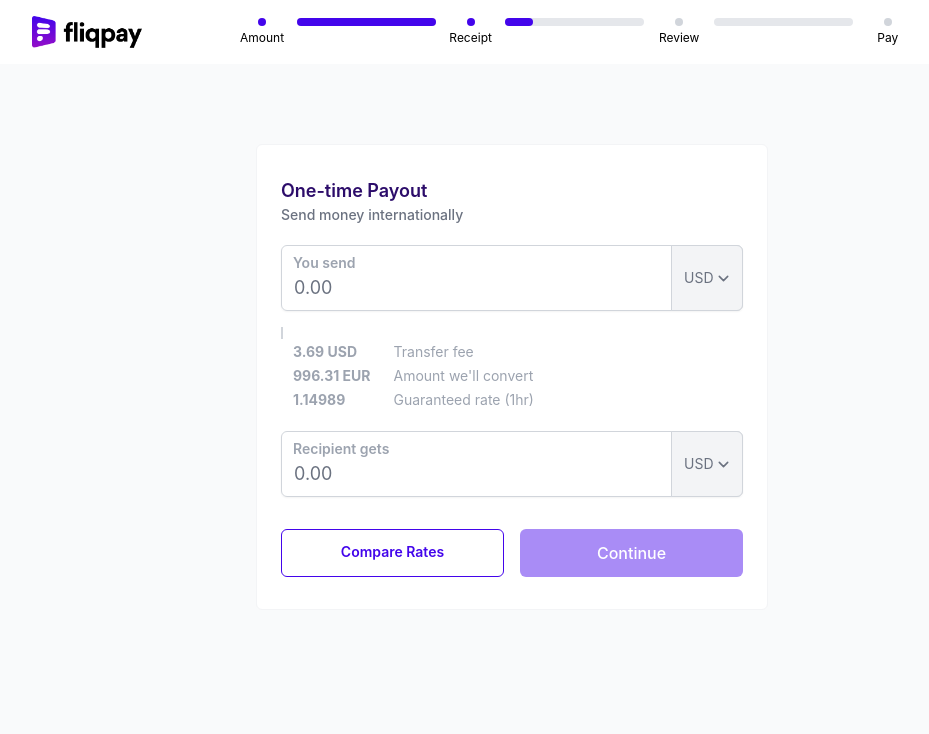
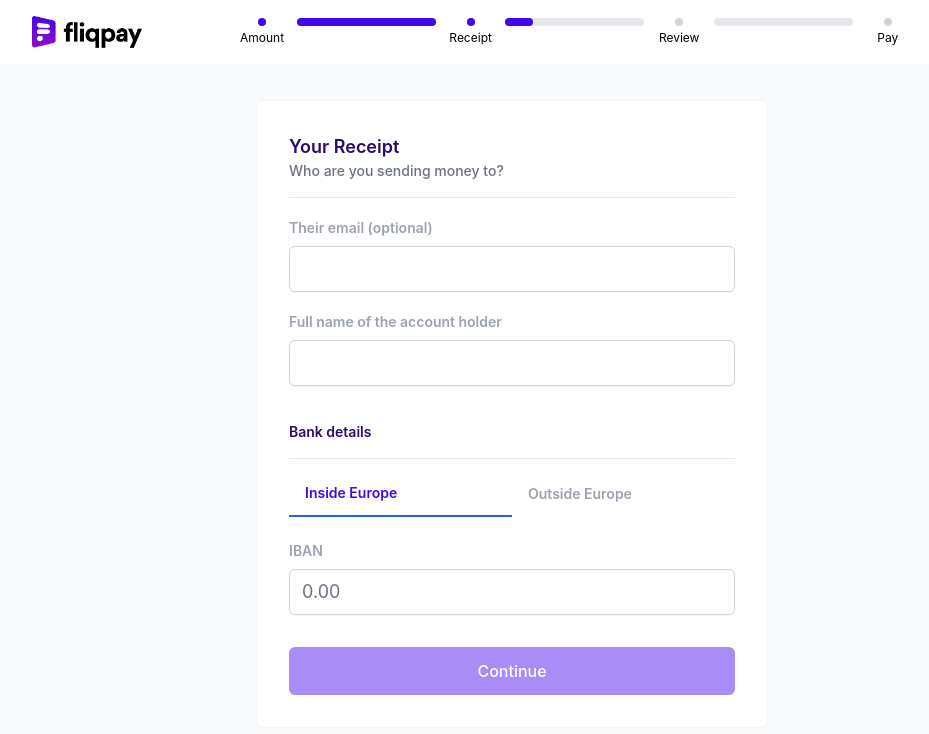
Before and after one commit to Olatade/fliq-payout, a React (Create React App) app: page /receipt in a window 1280 px wide. Shown: the top 734 px of the page, without its empty margins (128-1057 px from the left). Built offline with nearby package versions, Linux system fonts and the light colour scheme.

Commit message:
Normalize styles to index.css and App.css

```diff
--- a/package.json
+++ b/package.json
@@ -12,11 +12,16 @@
     "@types/node": "^12.20.13",
     "@types/react": "^17.0.8",
     "@types/react-dom": "^17.0.5",
+    "@types/react-router": "^5.1.14",
+    "@types/react-router-dom": "^5.1.7",
     "alpinejs": "^2.8.2",
     "formik": "^2.2.8",
+    "i": "^0.3.6",
+    "npm": "^7.16.0",
     "react": "^17.0.2",
     "react-circle-flags": "0.0.14",
     "react-dom": "^17.0.2",
+    "react-router-dom": "^5.2.0",
     "react-scripts": "4.0.3",
     "typescript": "^4.3.2",
     "web-vitals": "^1.1.2",
--- a/src/App.tsx
+++ b/src/App.tsx
@@ -1,27 +1,42 @@
-import React from 'react';
-import logo from './assets/img/fliqpay-logo.png';
 import './styles/App.css';
+import Nav from './components/Nav';
 import FormPayoutAmount from './components/form-payout-amount';
 import FormPayoutReceipt from './components/form-payout-receipt';
 import PayoutReview from './components/payout-review';
-import PayoutProgress from './components/Payout-progress';
+
+
+import { BrowserRouter as Router, Route, Switch} from 'react-router-dom';
 
 
 function App() {
   return (
-    <div className="App">
-
-      <header className="nav">
-        <img src={logo} className="nav__logo" alt="logo" />
-        <PayoutProgress/>
-      </header>
-
-      <div className="body">
-        <FormPayoutAmount/>
-      </div>
-
-    </div>
+    <Router>
+      <Nav/>
+      <Switch>
+        <Route path="/" exact component={FormPayoutAmount}></Route>
+        <Route path="/receipt" exact component={FormPayoutReceipt}></Route>
+        <Route path="/review" exact component={PayoutReview}></Route>
+      </Switch>
+    </Router>
   );
 }
 
+
+// function App() {
+//   return (
+//     <div className="App">
+
+//       <header className="nav">
+//         <img src={logo} className="nav__logo" alt="logo" />
+//         <PayoutProgress/>
+//       </header>
+
+//       <div className="body">
+//         <FormPayoutAmount/>
+//       </div>
+
+//     </div>
+//   );
+// }
+
 export default App;
--- /dev/null
+++ b/src/components/Nav.tsx
@@ -0,0 +1,17 @@
+import logo from '../assets/img/fliqpay-logo.png';
+import PayoutProgress from './Payout-progress';
+
+
+function Nav() {
+  return (
+    <header className="nav">
+      <img src={logo} className="nav__logo" alt="logo" />
+        <PayoutProgress/>
+    </header>
+  );
+}
+
+
+
+
+export default Nav;
--- a/src/components/form-payout-amount.tsx
+++ b/src/components/form-payout-amount.tsx
@@ -1,7 +1,7 @@
-import '../styles/FormPayoutAmount.css';
 import React from 'react';
-import '../styles/App.css';
+// import '../styles/FormPayoutAmount.css';
  import { Formik, Form, Field, ErrorMessage } from 'formik';
+ import { Link } from 'react-router-dom';
  import * as Yup from "yup";
  import { CircleFlag } from 'react-circle-flags';
  import currencies from '../data/currencies';
@@ -13,7 +13,7 @@ function FormPayoutAmount() {
     var doc = parser.parseFromString(str, 'text/html');
     return doc.body;
   };
-  const required = stringToHTML(`<p className=".pay-input__error-message">Required</p>`)
+  const required = stringToHTML(`<p className=".form-group__error-message">Required</p>`)
 
   return (
     <Formik
@@ -34,27 +34,27 @@ function FormPayoutAmount() {
         }, 400);
       }}
     >
-      <Form className="form">
-        <div className="form-head">
-          <p className="form-head__main">One-time Payout</p>
-          <p className="form-head__sub">Send money internationally</p>
+      <Form className="card">
+        <div className="card-head">
+          <p className="card-head__main">One-time Payout</p>
+          <p className="card-head__sub">Send money internationally</p>
         </div>
 
         {/* You send */}
         <div>
-          <div className="pay-input">
-            <label className="pay-input__label"  htmlFor="youSend">You send</label>
-            <Field className="pay-input__price" name="youSend" type="text" placeholder="0.00" />
-            <div className="pay-input__currency">
+          <div className="form-group inner-label">
+            <label className="form-group__label"  htmlFor="youSend">You send</label>
+            <Field className="form-group__input" name="youSend" type="text" placeholder="0.00" />
+            <div className="select-group">
               <label className="sr-only" htmlFor="sendCurrency">Currency</label>
-              <Field className="pay-input__currency--select" name="sendCurrency" as="select">
+              <Field className="form-group__select" name="sendCurrency" as="select">
                 {currencies.map((currency) => (
                   <option value={currency} key={currency}>{currency}</option>
                 ))}
               </Field>
             </div>
           </div>
-          <ErrorMessage render={msg => <div className="pay-input__error-message">{msg}</div>} name="youSend" />
+          <ErrorMessage render={msg => <div className="form-group__error-message">{msg}</div>} name="youSend" />
         </div>
 
         <div className="Fee">
@@ -69,24 +69,24 @@ function FormPayoutAmount() {
 
         {/* Recepient gets */}
         <div>
-          <div className="pay-input">
-            <label className="pay-input__label"  htmlFor="recipientGets">Recipient gets </label>
-            <Field className="pay-input__price" name="recipientGets" type="text" placeholder="0.00" />
-            <div className="pay-input__currency">
+          <div className="form-group inner-label">
+            <label className="form-group__label"  htmlFor="recipientGets">Recipient gets </label>
+            <Field className="form-group__input" name="recipientGets" type="text" placeholder="0.00" />
+            <div className="select-group">
               <label className="sr-only" htmlFor="receiveCurrency">Currency</label>
-              <Field className="pay-input__currency--select" name="receiveCurrency" as="select">
+              <Field className="form-group__select" name="receiveCurrency" as="select">
                 {currencies.map((currency) => (
                   <option value={currency} key={currency} >{currency}</option>
                 ))}
               </Field>
             </div>
           </div>
-          <ErrorMessage render={msg => <div className="pay-input__error-message">{msg}</div>} name="recipientGets" />
+          <ErrorMessage render={msg => <div className="form-group__error-message">{msg}</div>} name="recipientGets" />
         </div>
 
-        <div className="pay-input__buttons">
-          <a className="pay-input__buttons--compare" href="/">Compare Rates</a>
-          <button className="pay-input__buttons--continue" type="submit">Continue</button>
+        <div className="grid grid-cols-2 gap-4 mt-4;">
+          <a className="btn-hollow " href="/">Compare Rates</a>
+          <button className="btn-full " type="submit">Continue</button>
         </div>
 
       </Form>
--- a/src/components/form-payout-receipt.tsx
+++ b/src/components/form-payout-receipt.tsx
@@ -1,6 +1,3 @@
-import '../styles/FormPayoutReceipt.css';
-import React from 'react';
-import '../styles/App.css';
 import { Formik, Form, Field, ErrorMessage } from 'formik';
 import * as Yup from "yup";
 import 'alpinejs';
@@ -44,32 +41,32 @@ function FormPayoutReceipt() {
         }, 400);
       }}
     >
-      <Form className="form">
-        <div className="form-head">
-          <p className="form-head__main">Your Receipt</p>
-          <p className="form-head__sub">Who are you sending money to?</p>
+      <Form className="card">
+        <div className="card-head">
+          <p className="card-head__main">Your Receipt</p>
+          <p className="card-head__sub">Who are you sending money to?</p>
         </div>
 
         {/* Email */}
         <div>
-          <div className="pay-input">
-            <label className="pay-input__label" htmlFor="email">Their email (optional)</label>
-            <Field className="pay-input__price" name="email" type="text" placeholder="" />
+          <div className="form-group">
+            <label className="form-group__label" htmlFor="email">Their email (optional)</label>
+            <Field className="form-group__input" name="email" type="text" placeholder="" />
           </div>
-          <ErrorMessage render={msg => <div className="pay-input__error-message">{msg}</div>} name="email" />
+          <ErrorMessage render={msg => <div className="form-group__error-message">{msg}</div>} name="email" />
         </div>
 
         {/* Full name */}
         <div>
-          <div className="pay-input">
-            <label className="pay-input__label" htmlFor="fullName">Full name of the account holder</label>
-            <Field className="pay-input__price" name="fullName" type="text" placeholder="" />
+          <div className="form-group">
+            <label className="form-group__label" htmlFor="fullName">Full name of the account holder</label>
+            <Field className="form-group__input" name="fullName" type="text" placeholder="" />
           </div>
-          <ErrorMessage render={msg => <div className="pay-input__error-message">{msg}</div>} name="fullName" />
+          <ErrorMessage render={msg => <div className="form-group__error-message">{msg}</div>} name="fullName" />
         </div>
 
-        <div className="form-subheading ">
-          <p className="form-subheading__main">Bank details</p>
+        <div className="card-subheading ">
+          <p className="card-subheading__main">Bank details</p>
         </div>
 
 
@@ -90,11 +87,11 @@ function FormPayoutReceipt() {
 
               {/* IBAN */}
               <div>
-                <div className="pay-input">
-                  <label className="pay-input__label" htmlFor="iban">IBAN</label>
-                  <Field className="pay-input__price" name="iban" type="text" placeholder="0.00" />
+                <div className="form-group">
+                  <label className="form-group__label" htmlFor="iban">IBAN</label>
+                  <Field className="form-group__input" name="iban" type="text" placeholder="0.00" />
                 </div>
-                <ErrorMessage render={msg => <div className="pay-input__error-message">{msg}</div>} name="iban" />
+                <ErrorMessage render={msg => <div className="form-group__error-message">{msg}</div>} name="iban" />
               </div>
             </div>
 
@@ -102,20 +99,20 @@ function FormPayoutReceipt() {
 
               {/* SWIFT */}
               <div>
-                <div className="pay-input">
-                  <label className="pay-input__label" htmlFor="swift">SWIFT / BIC code</label>
-                  <Field className="pay-input__price" name="swift" type="text" placeholder="BUKBGB22" />
+                <div className="form-group">
+                  <label className="form-group__label" htmlFor="swift">SWIFT / BIC code</label>
+                  <Field className="form-group__input" name="swift" type="text" placeholder="BUKBGB22" />
                 </div>
-                <ErrorMessage render={msg => <div className="pay-input__error-message">{msg}</div>} name="swift" />
+                <ErrorMessage render={msg => <div className="form-group__error-message">{msg}</div>} name="swift" />
               </div>
 
               {/* IBAN EUROPE */}
               <div>
-                <div className="pay-input">
-                  <label className="pay-input__label" htmlFor="iban">IBAN</label>
-                  <Field className="pay-input__price" name="iban" type="text" placeholder="0.00" />
+                <div className="form-group">
+                  <label className="form-group__label" htmlFor="iban">IBAN</label>
+                  <Field className="form-group__input" name="iban" type="text" placeholder="0.00" />
                 </div>
-                <ErrorMessage render={msg => <div className="pay-input__error-message">{msg}</div>} name="iban" />
+                <ErrorMessage render={msg => <div className="form-group__error-message">{msg}</div>} name="iban" />
               </div>
 
             </div>
@@ -124,9 +121,8 @@ function FormPayoutReceipt() {
 
 
 
-        <div className="pay-input__buttons">
-          <a className="pay-input__buttons--compare" href="/">Compare Rates</a>
-          <button className="pay-input__buttons--continue" type="submit">Continue</button>
+        <div className="grid mt-4">
+          <button className="btn-full" type="submit">Continue</button>
         </div>
 
       </Form>
--- a/src/components/payout-review.tsx
+++ b/src/components/payout-review.tsx
@@ -1,57 +1,56 @@
-import '../styles/PayoutReview.css';
 import React from 'react';
 import '../styles/App.css';
 
 function PayoutReview () {
 
   return (
-      <div className="form">
-        <div className="form-head">
-          <p className="form-head__main">Review details of your transfer</p>
+      <div className="card">
+        <div className="card-head">
+          <p className="card-head__main">Review details of your transfer</p>
         </div>
 
-        <div className="rows">
-          <p className="row">
-            <span className="row__description">You send</span>
-            <span className="row__unit emphasize">1000 USD</span>
+        <div className="review-rows">
+          <p className="review-row">
+            <span className="review-row__description">You send</span>
+            <span className="review-row__unit emphasize">1000 USD</span>
           </p>
-          <p className="row">
-            <span className="row__description">Total fees (included)</span>
-            <span className="row__unit ">1000 USD</span>
+          <p className="review-row">
+            <span className="review-row__description">Total fees (included)</span>
+            <span className="review-row__unit ">1000 USD</span>
           </p>
-          <p className="row">
-            <span className="row__description">Amount we'll convert</span>
-            <span className="row__unit ">1000 USD</span>
+          <p className="review-row">
+            <span className="review-row__description">Amount we'll convert</span>
+            <span className="review-row__unit ">1000 USD</span>
           </p>
-          <p className="row">
-            <span className="row__description">Guaranted rate</span>
-            <span className="row__unit ">1000 USD</span>
+          <p className="review-row">
+            <span className="review-row__description">Guaranted rate</span>
+            <span className="review-row__unit ">1000 USD</span>
           </p>
-          <p className="row">
-            <span className="row__description">Johnny gets</span>
-            <span className="row__unit emphasize">1,248.63 EUR</span>
+          <p className="review-row">
+            <span className="review-row__description">Johnny gets</span>
+            <span className="review-row__unit emphasize">1,248.63 EUR</span>
           </p>
         </div>
 
-        <div className="form-head">
+        <div className="card-head">
         </div>
 
-        <div className="rows">
-          <p className="row">
-            <span className="row__description">Name</span>
-            <span className="row__unit">Johnny Gbadamosi</span>
+        <div className="review-rows">
+          <p className="review-row">
+            <span className="review-row__description">Name</span>
+            <span className="review-row__unit">Johnny Gbadamosi</span>
           </p>
-          <p className="row">
-            <span className="row__description">Email address</span>
-            <span className="row__unit">johnny.gbadamosi@gmail.com</span>
+          <p className="review-row">
+            <span className="review-row__description">Email address</span>
+            <span className="review-row__unit">johnny.gbadamosi@gmail.com</span>
           </p>
-          <p className="row">
-            <span className="row__description">IBAN / Account number</span>
-            <span className="row__unit">DE898919013902102</span>
+          <p className="review-row">
+            <span className="review-row__description">IBAN / Account number</span>
+            <span className="review-row__unit">DE898919013902102</span>
           </p>
         </div>
 
-        <a className="btn" href="/">Confirm and continue</a>
+        <a className="btn-green mt-4" href="/">Confirm and continue</a>
 
       </div>
 
--- a/src/index.css
+++ b/src/index.css
@@ -11,7 +11,60 @@ body {
   -moz-osx-font-smoothing: grayscale;
 }
 
-code {
-  font-family: source-code-pro, Menlo, Monaco, Consolas, 'Courier New',
-    monospace;
+body{
+  @apply bg-gray-50
 }
+
+/* FORM STYLES */
+
+.form-group{
+  @apply mt-1 relative rounded-md shadow-sm;
+}
+
+.form-group__label{
+  @apply block text-xs font-medium text-gray-400 mb-2
+  /* tablet screens and above */
+  md:font-semibold md:text-sm;
+}
+
+/* form labels that belong inside an input tag */
+.inner-label > .form-group__label{
+  @apply absolute origin-top-left mt-2 pl-3;
+}
+
+.form-group__error-message{
+  @apply text-red-700 text-xs mt-1
+}
+
+.form-group__input{
+  @apply focus:ring-indigo-500 shadow-none focus:border-indigo-500 block w-full pl-3 pr-12 pt-2 sm:text-sm border-gray-300 rounded-md
+  /* tablet screens and above */
+  md:text-lg;
+}
+
+.inner-label > .form-group__input{
+  @apply pt-7
+}
+
+.select-group{
+  @apply absolute inset-y-0 right-0 flex items-center;
+}
+
+.form-group__select{
+  @apply bg-gray-100 border border-t  border-gray-300 focus:ring-indigo-500 focus:border-indigo-500 h-full py-0 pl-3 pr-7 text-gray-500 sm:text-sm rounded-r-md;
+}
+
+
+
+/* BUTTON STYLES */
+.btn-hollow{
+  @apply inline-block align-baseline font-semibold border border-color-primary rounded-md py-3 px-4 font-medium text-center text-sm text-color-primary hover:text-blue-800;
+}
+
+.btn-full{
+  @apply bg-color-primary-light items-center hover:bg-color-primary-light text-center text-white font-medium py-3 px-4  rounded-md focus:outline-none;
+}
+
+.btn-green{
+  @apply bg-green-500 items-center hover:bg-green-600 text-white font-medium py-3 px-4 text-center  rounded-md focus:outline-none;
+}
--- a/src/styles/App.css
+++ b/src/styles/App.css
@@ -1,6 +1,27 @@
 .App{
   @apply min-h-screen;
 }
+
+/* CARD STYLES */
+.card{
+  @apply px-5 py-6 grid auto-rows-max gap-2 border border-gray-100
+  md:gap-4 md:px-8 md:py-8
+}
+
+.card-head{
+  @apply border-b border-gray-200 pb-4
+}
+
+.card-head__main{
+  @apply font-semibold text-sm text-color-primary-dark
+  md:text-lg
+}
+
+.card-head__sub{
+  @apply font-medium text-gray-500 text-xs
+  md:text-sm
+}
+
 
 /* TOP NAVIGATION */
 .nav {
@@ -20,15 +41,17 @@
 }
 
 /* CARD ( container for forms and receipts */
-.form{
-  @apply container mx-auto max-w-lg bg-white self-start rounded-md
+.card{
+  @apply container mx-auto mt-8 mb-8 max-w-lg bg-white self-start rounded-md
+  md:mt-9
+  md:mb-9
 }
 
-.form-subheading{
+.card-subheading{
   @apply mt-5
 }
 
-.form-subheading__main{
+.card-subheading__main{
   @apply font-semibold text-sm text-color-primary-dark border-b border-gray-200 pb-4
   md:text-sm
 }
@@ -69,6 +92,45 @@
   @apply grid gap-y-2
 }
 
-.btn{
-  @apply text-center items-center hover:bg-color-primary-light text-white font-medium py-3 px-4  rounded-md focus:outline-none;
+
+/* FEE ROW */
+.fee__line{
+  @apply border-l-2 border-gray-300 h-3 mt-0 pt-0
 }
+
+.fee__item{
+  @apply pl-3
+}
+
+.fee__unit{
+  @apply text-xs font-bold inline-block w-24 text-gray-400
+  md:text-sm
+}
+
+.fee__description{
+  @apply text-xs font-normal text-gray-400
+  md:text-sm
+}
+
+/* REVIEW  ROW */
+.review-rows{
+  @apply grid gap-y-1
+}
+
+.review-row{
+  @apply flex justify-between py-1
+}
+
+.review-row__unit{
+  @apply text-xs font-semibold inline-block w-24 text-gray-500 text-right
+  md:text-sm inline-block w-max
+}
+.review-row__unit.emphasize{
+  @apply text-gray-500 text-sm
+  md:text-lg
+}
+
+.review-row__description{
+  @apply text-xs font-normal text-gray-400
+  md:text-sm
+}
--- a/src/styles/FormPayoutAmount.css
+++ /dev/null
@@ -1,91 +0,0 @@
-.form{
-  @apply px-5 py-6
-  grid auto-rows-max gap-2
-  border
-  border-gray-100
-
-  md:gap-4
-  md:px-6
-  md:py-8
-}
-
-.form-head__main{
-  @apply font-semibold text-sm text-color-primary-dark
-
-  md:text-lg
-}
-
-.form-head__sub{
-  @apply font-medium text-gray-500 text-xs
-  md:text-sm
-
-
-}
-
-
-.pay-input{
-  @apply mt-1 relative rounded-md shadow-sm;
-}
-
-.pay-input__label{
-  @apply block text-xs font-medium text-gray-400 absolute origin-top-left mt-2 pl-3
-  md:font-semibold
-  md:text-sm
-
-  ;
-}
-
-.pay-input__error-message{
-  @apply text-red-700 text-xs mt-1
-}
-
-.pay-input__price{
-  @apply focus:ring-indigo-500 shadow-none focus:border-indigo-500 block w-full pl-3 pr-12 pt-7 sm:text-sm border-gray-300 rounded-md
-  md:text-lg
-  ;
-}
-
-.pay-input__currency{
-  @apply absolute inset-y-0 right-0 flex items-center;
-}
-
-.pay-input__currency--select{
-  @apply bg-gray-100 border border-t  border-gray-300 focus:ring-indigo-500 focus:border-indigo-500 h-full py-0 pl-3 pr-7 text-gray-500 sm:text-sm rounded-r-md;
-}
-
-.pay-input__buttons{
-  @apply grid grid-cols-2 gap-4 mt-4;
-}
-
-
-.pay-input__buttons--compare{
-  @apply inline-block align-baseline font-semibold border border-color-primary rounded-md py-3 px-4 font-medium text-center text-sm text-color-primary hover:text-blue-800;
-}
-
-.pay-input__buttons--continue{
-  @apply bg-color-primary-light items-center hover:bg-color-primary-light text-white font-medium py-3 px-4  rounded-md focus:outline-none;
-}
-
-
-
-.fee{
-
-}
-
-.fee__line{
-  @apply border-l-2 border-gray-300 h-3 mt-0 pt-0
-}
-
-.fee__item{
-  @apply pl-3
-}
-
-.fee__unit{
-  @apply text-xs font-bold inline-block w-24 text-gray-400
-  md:text-sm
-}
-
-.fee__description{
-  @apply text-xs font-normal text-gray-400
-  md:text-sm
-}
--- a/src/styles/FormPayoutReceipt.css
+++ /dev/null
@@ -1,93 +0,0 @@
-.form{
-  @apply px-5 py-6
-  grid auto-rows-max gap-2
-  border
-  border-gray-100
-
-  md:gap-4
-  md:px-8
-  md:py-8
-}
-
-.form-head{
-  @apply border-b border-gray-200 pb-4
-}
-
-.form-head__main{
-  @apply font-semibold text-sm text-color-primary-dark
-  md:text-lg
-}
-
-.form-head__sub{
-  @apply font-medium text-gray-500 text-xs
-  md:text-sm
-}
-
-
-
-.pay-input{
-  @apply mt-1 relative rounded-md shadow-sm;
-}
-
-.pay-input__label{
-  @apply block text-xs font-medium text-gray-400 mb-2
-  md:font-semibold
-  md:text-sm
-
-  ;
-}
-
-.pay-input__error-message{
-  @apply text-red-700 text-xs mt-1
-}
-
-.pay-input__price{
-  @apply focus:ring-indigo-500 shadow-none focus:border-indigo-500 block w-full pl-3 pr-12 pt-2 sm:text-sm border-gray-300 rounded-md
-  md:text-lg
-  ;
-}
-
-.pay-input__currency{
-  @apply absolute inset-y-0 right-0 flex items-center;
-}
-
-.pay-input__currency--select{
-  @apply bg-gray-100 border border-t  border-gray-300 focus:ring-indigo-500 focus:border-indigo-500 h-full py-0 pl-3 pr-7 text-gray-500 sm:text-sm rounded-r-md;
-}
-
-.pay-input__buttons{
-  @apply grid grid-cols-2 gap-4 mt-4;
-}
-
-
-.pay-input__buttons--compare{
-  @apply inline-block align-baseline font-semibold border border-color-primary rounded-md py-3 px-4 font-medium text-center text-sm text-color-primary hover:text-blue-800;
-}
-
-.pay-input__buttons--continue{
-  @apply bg-color-primary-light items-center hover:bg-color-primary-light text-white font-medium py-3 px-4  rounded-md focus:outline-none;
-}
-
-
-
-.fee{
-
-}
-
-.fee__line{
-  @apply border-l-2 border-gray-300 h-3 mt-0 pt-0
-}
-
-.fee__item{
-  @apply pl-3
-}
-
-.fee__unit{
-  @apply text-xs font-bold inline-block w-24 text-gray-400
-  md:text-sm
-}
-
-.fee__description{
-  @apply text-xs font-normal text-gray-400
-  md:text-sm
-}
--- a/src/styles/PayoutReview.css
+++ /dev/null
@@ -1,45 +0,0 @@
-.form{
-  @apply px-5 py-6
-  grid auto-rows-max gap-2
-  border
-  border-gray-100
-
-  md:gap-4
-  md:px-8
-  md:py-8
-}
-
-.form-head{
-  @apply border-b border-gray-200 pb-4
-}
-
-.form-head__main{
-  @apply font-semibold text-sm text-color-primary-dark
-  md:text-lg
-}
-
-.rows{
-  @apply grid gap-y-1
-}
-
-.row{
-  @apply flex justify-between py-1
-}
-
-.row__unit{
-  @apply text-xs font-semibold inline-block w-24 text-gray-500 text-right
-  md:text-sm inline-block w-max
-}
-.row__unit.emphasize{
-  @apply text-gray-500 text-sm
-  md:text-lg
-}
-
-.row__description{
-  @apply text-xs font-normal text-gray-400
-  md:text-sm
-}
-
-.btn{
-  @apply bg-green-600 hover:bg-green-500 mt-4
-}
```
Also changed, not shown: 1 other file (tests, documents, lock files or other folders).
